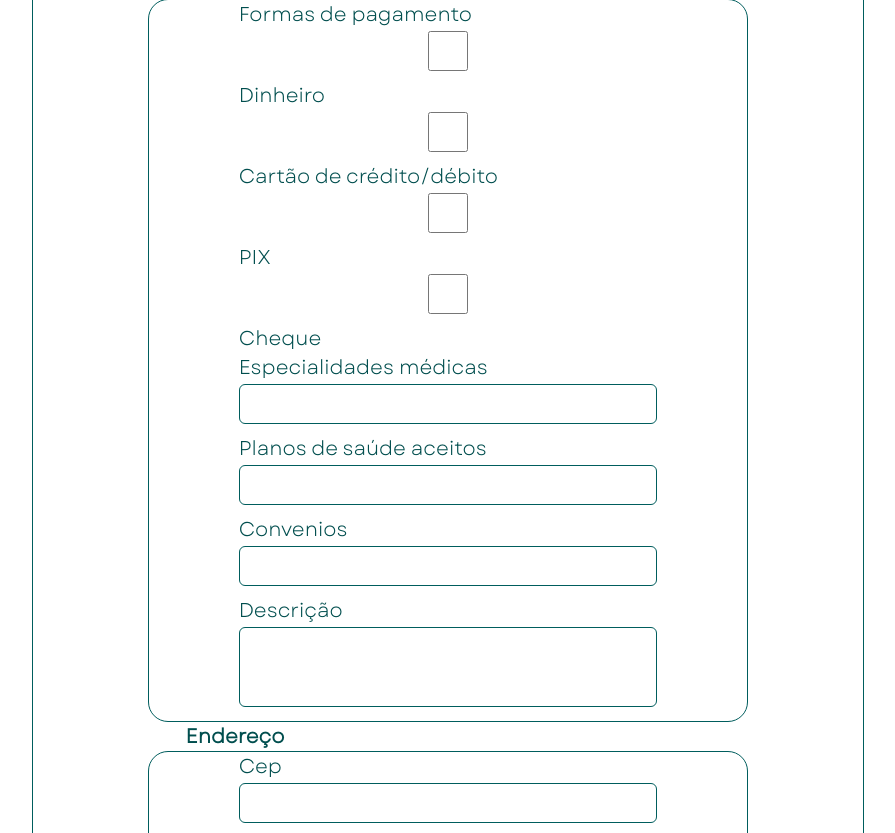
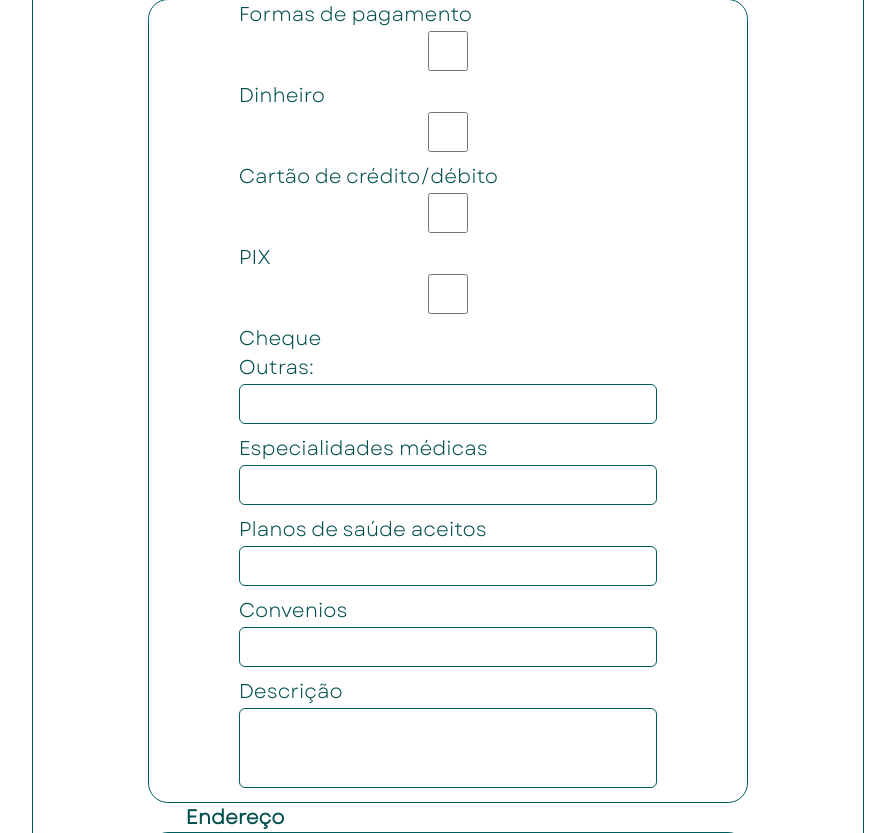
Before and after one commit to vertplay/integrador, a CodeIgniter 4 app: the page made by app/Views/clinicas/registro.php in a window 1280 px wide. Shown: the part 564-1397 px from the top of the page, without its empty margins (192-1087 px from the left). Run offline with PHP 8.4 and a stand-in for CodeIgniter, Linux system fonts and the light colour scheme; the template is opened without the code that fills it, so the values that code supplies are empty; some libraries are stand-ins or nearby versions; some web fonts are replaced.

Commit message:
Update registro.php

```diff
--- a/app/Views/clinicas/registro.php
+++ b/app/Views/clinicas/registro.php
@@ -33,6 +33,10 @@
 
                     <input type="checkbox" name="forma_pagamento_cheque" id="forma_pagamento_cheque" value="cheque">
                         <label for="forma_pagamento_cheque">Cheque</label>
+
+                        <label for="outro_campo">Outras: </label>
+                            <input type="text" name="outro_campo" id="outro_campo">
+
 
                         <div class="error-message"></div>
                     <label for="especialidade_clinica">Especialidades médicas</label>
```
